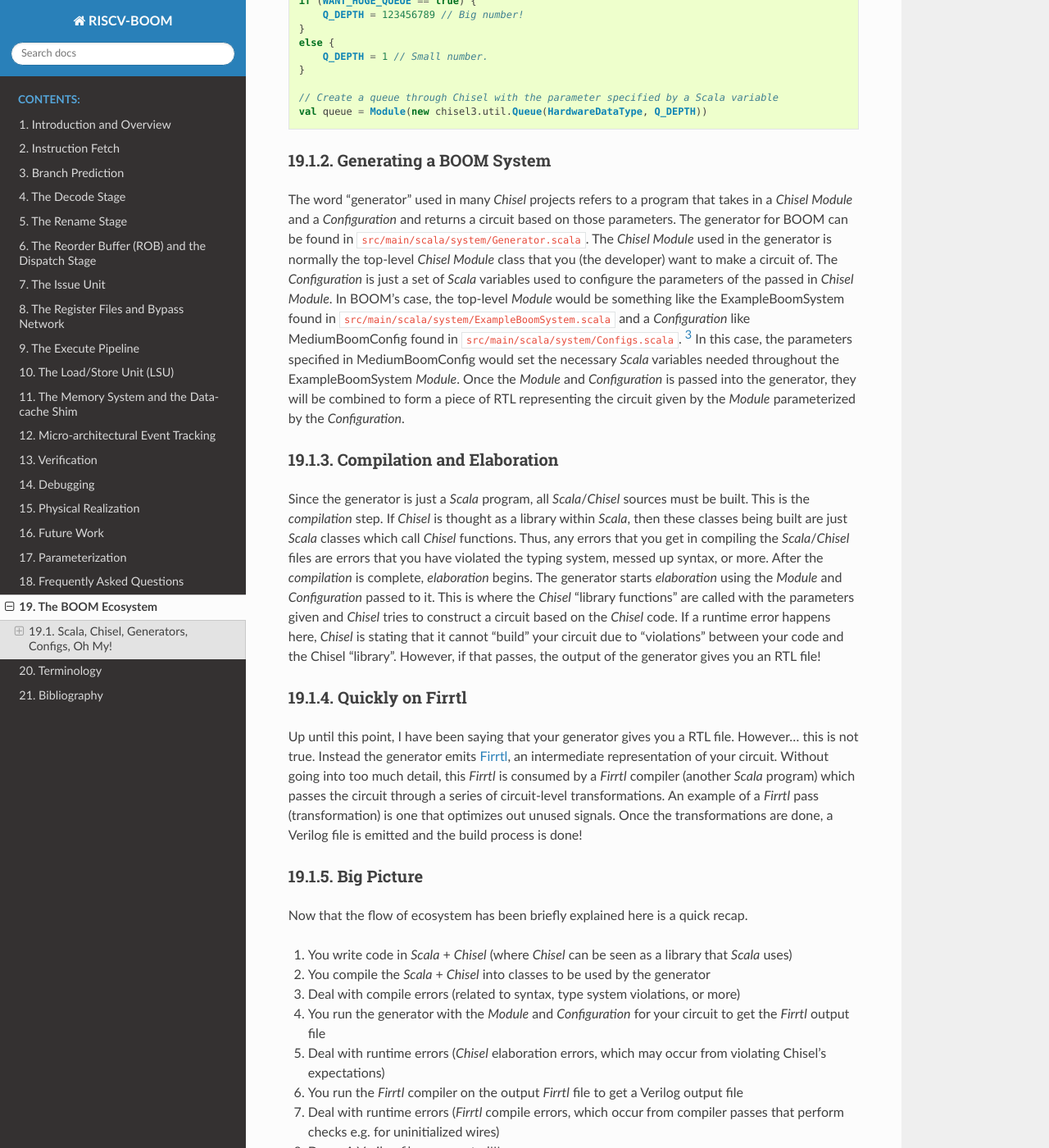
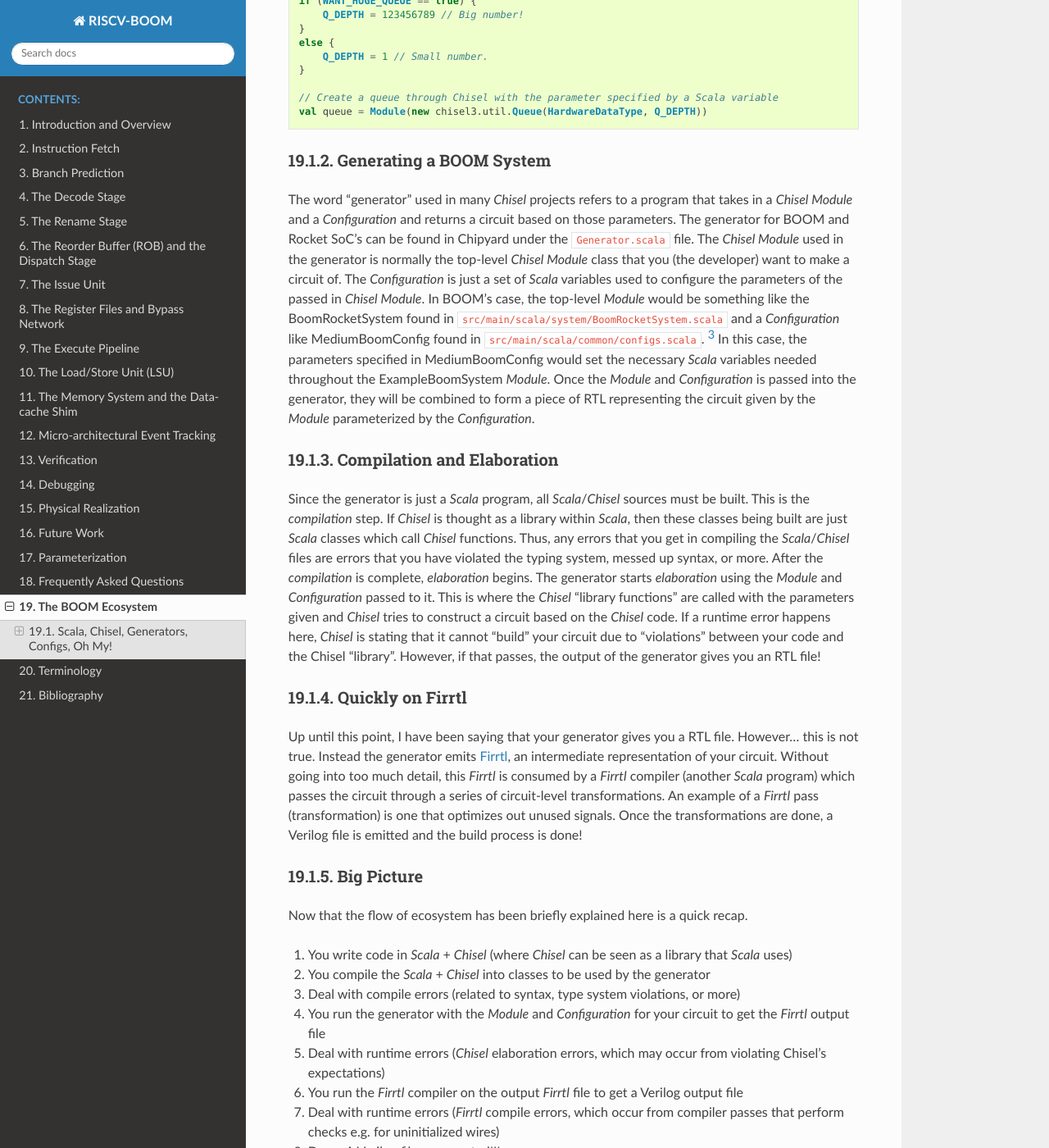
Before and after one commit to riscv-boom/riscv-boom, a Sphinx documentation site: the page built from docs/sections/boom-ecosystem.rst, in a window 1280 px wide and 1400 px high, scrolled down 779 px. Shown: the whole window at 82% size. Built offline with Sphinx 7.4.7 and the Read the Docs theme 2.0.0, drawn with Linux system fonts in a browser that asks for light colours; some of the changed text lies outside the part shown.

```diff
--- a/docs/sections/boom-ecosystem.rst
+++ b/docs/sections/boom-ecosystem.rst
@@ -40,10 +40,10 @@
 ~~~~~~~~~~~~~~~~~~~~~~~~
 
 The word "generator" used in many *Chisel* projects refers to a program that takes in a *Chisel Module* and a *Configuration* and returns a circuit based on those parameters.
-The generator for BOOM can be found in ``src/main/scala/system/Generator.scala``.
+The generator for BOOM and Rocket SoC's can be found in Chipyard under the ``Generator.scala`` file.
 The *Chisel Module* used in the generator is normally the top-level *Chisel Module* class that you (the developer) want to make a circuit of.
 The *Configuration* is just a set of *Scala* variables used to configure the parameters of the passed in *Chisel Module*.
-In BOOM's case, the top-level *Module* would be something like the ExampleBoomSystem found in ``src/main/scala/system/ExampleBoomSystem.scala`` and a *Configuration* like MediumBoomConfig found in ``src/main/scala/system/Configs.scala``. [3]_
+In BOOM's case, the top-level *Module* would be something like the BoomRocketSystem found in ``src/main/scala/system/BoomRocketSystem.scala`` and a *Configuration* like MediumBoomConfig found in ``src/main/scala/common/configs.scala``. [3]_
 In this case, the parameters specified in MediumBoomConfig would set the necessary *Scala* variables needed throughout the ExampleBoomSystem *Module*.
 Once the *Module* and *Configuration* is passed into the generator, they will be combined to form a piece of RTL representing the circuit given by the *Module* parameterized by the *Configuration*.
 
@@ -88,4 +88,4 @@
 
 .. [2] This section describes the current build process that is used in `Chipyard <https://github.com/ucb-bar/chipyard>`__.
 
-.. [3] This is not exactly true since to be able to run BOOM in simulations we wrap the ExampleBoomSystem in a TestHarness found in ``src/main/scala/system/TestHarness.scala``.
+.. [3] This is not exactly true since to be able to run BOOM in simulations we wrap the BoomRocketSystem in a TestHarness found in Chipyard.
```
